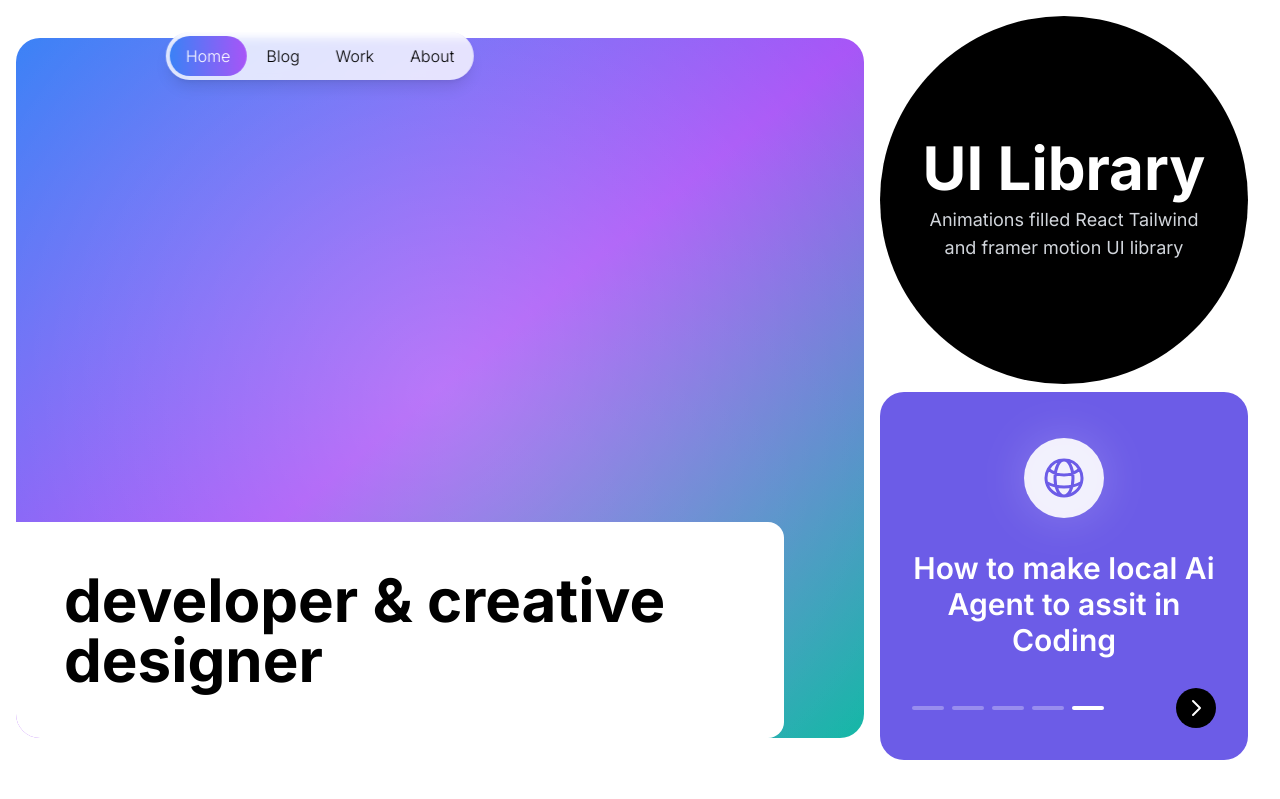
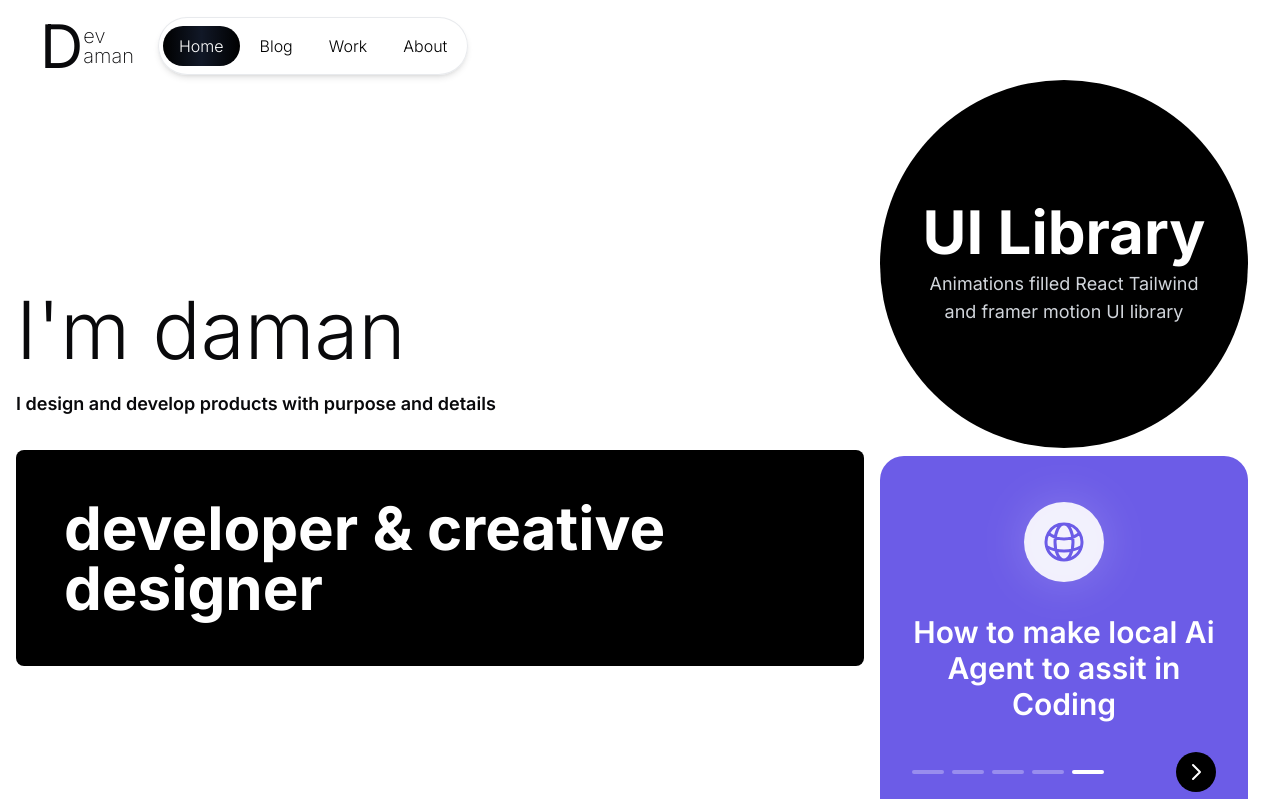
Before and after one commit to damandeep611/dev-blog, a Next.js app: page / in a window 1280 px wide. Shown: the top 799 px of the page. Built offline with nearby package versions, Linux system fonts and the light colour scheme.

Commit message:
section updated

```diff
--- a/app/components/SelectedWork.tsx
+++ b/app/components/SelectedWork.tsx
@@ -9,7 +9,7 @@ const selectedWorks = [
   },
   {
     title: "BuildxPrompt",
-    info: "Text Prompt Library ",
+    info: "Text Prompt Marketplace Library ",
   },
   {
     title: "Agentic",
@@ -53,7 +53,7 @@ const SelectedWorkCards = ({ title, info }: selectedWorksCardsProps) => {
     <div className=" flex items-center justify-between border-b border-black w-full group">
       <div className="py-6 border-b flex flex-col ">
         <p className="text-[0.8rem] uppercase">{info}</p>
-        <h2 className="text-[6rem] capitalize  tracking-tight transition-all duration-300 group-hover:pl-4 group-hover:text-gray-700">
+        <h2 className="text-5xl md:text-[6rem] capitalize  tracking-tight transition-all duration-300 group-hover:pl-4 group-hover:text-gray-700">
           {title}
         </h2>
       </div>
--- a/app/components/layout/NavDock.tsx
+++ b/app/components/layout/NavDock.tsx
@@ -34,21 +34,34 @@ export default function NavDock() {
   const pathname = usePathname();
 
   return (
-    <nav className="fixed top-8 z-50 left-1/2 md:left-1/4 -translate-x-1/2 bg-white/80 backdrop-blur-sm text-black rounded-full p-1 flex items-center gap-1 shadow-lg">
+    <header className="fixed z-50 py-4">
+      <div className="flex items-center justify-between px-10">
+        <div className="mr-6 hidden md:flex bg-white rounded-xl ">
+          <span className="text-6xl flex items-center">D</span>
+          <span className="text-xl flex items-center font-extralight leading-[1]">
+            ev <br />
+            aman
+          </span>
+        </div>
+        <nav className=" bg-[#ffffff80] h-[58px] backdrop-blur-lg border border-gray-300/50 shadow-md backdrop-saturate-200 text-black rounded-full p-1 flex items-center gap-1 ">
           {menuItems.map((item, index) => {
             const isActive = pathname === item.href;
             return (
               <Link key={index} href={item.href} className="relative">
                 <motion.div
                   className={`px-4 py-2 rounded-full relative cursor-pointer transition-colors duration-300
-                ${isActive ? "text-white" : "text-black hover:text-white"}`}
+                ${
+                  isActive
+                    ? "text-white"
+                    : "text-black  hover:bg-black hover:text-white"
+                }`}
                   whileHover={{ scale: 1.05 }}
                   whileTap={{ scale: 0.95 }}
                   onClick={() => setClicked(item.name)}
                 >
                   {/* Background color pill */}
                   <motion.div
-                className="absolute inset-0 rounded-full bg-gradient-to-r from-blue-500 to-purple-500"
+                    className="absolute inset-0 rounded-full bg-gradient-to-r from-black via-gray-900 to-black"
                     initial={{ opacity: 0 }}
                     animate={{
                       opacity: isActive ? 1 : 0,
@@ -81,5 +94,7 @@ export default function NavDock() {
             );
           })}
         </nav>
+      </div>
+    </header>
   );
 }
--- a/app/components/ui/HeroSection.tsx
+++ b/app/components/ui/HeroSection.tsx
@@ -3,25 +3,26 @@
 
 export default function HeroSection() {
   return (
-    <section className="min-h-screen">
-      <div className="flex flex-col md:flex-row mt-24 md:mt-4 px-4 items-center">
+    <section className="min-h-screen ">
+      <div className="flex flex-col md:flex-row  px-4 items-center">
         {/* left info col */}
-        <div className="flex-1 ">
-          <div className=" rounded-3xl overflow-hidden relative min-h-[700px]">
-            <div className="absolute inset-0 bg-gradient-to-br from-blue-500 via-purple-500 to-teal-500 animate-gradient">
-              <div className="absolute inset-0 bg-[radial-gradient(circle_at_50%_50%,rgba(255,255,255,0.2),transparent)] animate-wave"></div>
-            </div>
-            <div className="absolute bg-white bottom-0 rounded-r-2xl p-12">
-              <h1 className="text-black text-6xl font-bold max-w-2xl">
-                developer & creative designer
-              </h1>
-            </div>
+        <div className="flex-1 h-full">
+          <div className="my-8 ">
+            <h1 className="text-[80px] font-light">I'm daman</h1>
+            <span className="text-lg font-semibold">
+              I design and develop products with purpose and details
+            </span>
+          </div>
+          <div className=" p-12  bg-black rounded-lg">
+            <h1 className="text-white text-6xl font-bold max-w-2xl">
+              developer & creative designer
+            </h1>
           </div>
         </div>
         {/* right project column  */}
-        <div className="w-[400px] flex flex-col items-center justify-between gap-2 px-4">
+        <div className="w-[400px] flex flex-col items-center justify-between gap-2  px-4">
           {/* Stats Circle */}
-          <div className="aspect-square">
+          <div className="aspect-square ">
             <div className="bg-black rounded-full w-full h-full flex flex-col items-center justify-center text-white p-8">
               <h2 className="text-5xl md:text-6xl font-bold mb-2">
                 UI Library
--- a/app/layout.tsx
+++ b/app/layout.tsx
@@ -26,7 +26,7 @@ export default function RootLayout({
     <html lang="en" className={inter.variable}>
       <body className="">
         <NavDock />
-        <main>{children}</main>
+        <main className="py-20 overflow-hidden">{children}</main>
       </body>
     </html>
   );
--- a/app/page.tsx
+++ b/app/page.tsx
@@ -10,7 +10,6 @@ export default async function Page() {
     <div className="w-full  ">
       <HeroSection />
       <SelectedWork />
-      <WorkSection />
     </div>
   );
 }
```
Lines whose indentation alone changed are shown as unchanged.
